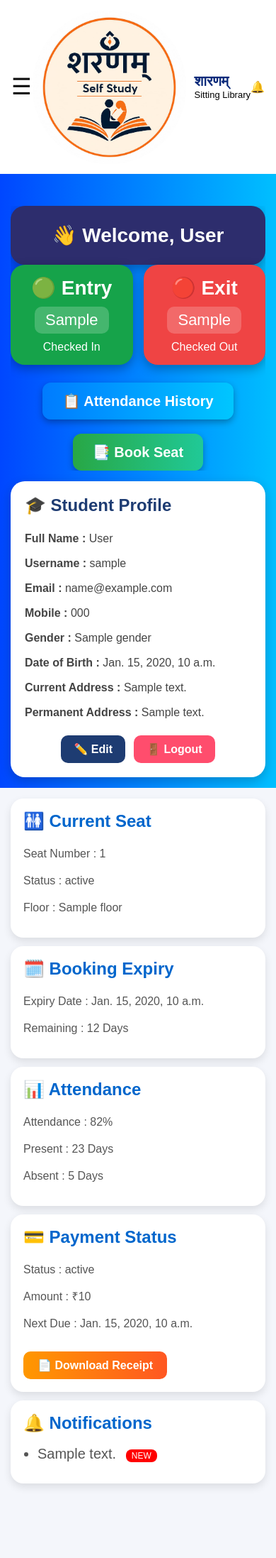
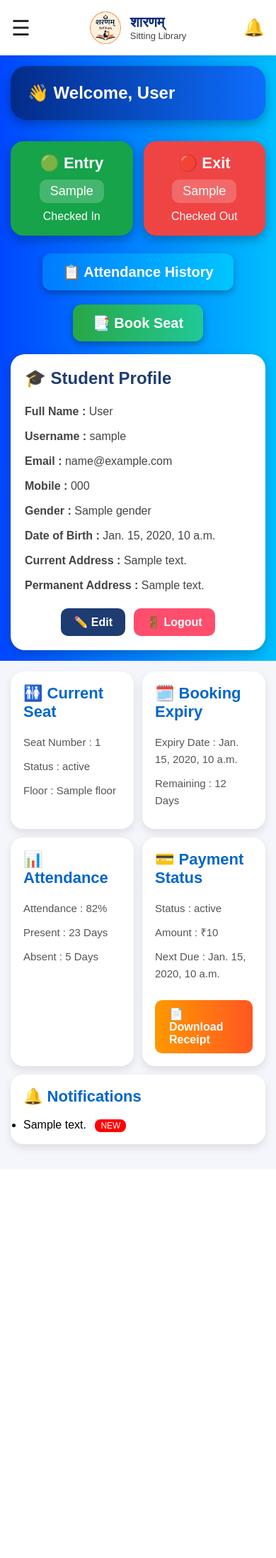
Before and after one commit to pathariyashashi/sharanam-library, a Django app: template templates/library/dashboard.html in a window 390 px wide. Shown: the whole page at 71% size. After the commit the page ends 1625 px from the top, so only its background shows below. Run offline with Django 5.2, Linux system fonts and the light colour scheme; the template is opened without the code that fills it: most values are stand-ins (such as "Sample title", 1, 10 or a date in 2020).

Commit message:
final dashboard mobile ui

```diff
--- a/templates/library/dashboard.html
+++ b/templates/library/dashboard.html
@@ -10,40 +10,25 @@
     margin:0;
     padding:0;
     box-sizing:border-box;
-    font-family:Arial, sans-serif;
+    font-family:Arial,sans-serif;
 }
 
-body{
-    margin:0;
-    padding:0;
+html,body{
+    width:100%;
     overflow-x:hidden;
     background:#eef2ff;
-    min-height:100vh;
-    font-family:Arial,sans-serif;
 }
-img{
-    max-width:100%;
-    height:auto;
-    display:block;
-}
-/* TOP SECTION */
+
+/* ===== DESKTOP ===== */
 
 .top-section{
-
     width:100%;
-
     min-height:420px;
-
     padding:30px;
-
     background:linear-gradient(to right,#0047ff,#00bfff);
-
     display:flex;
-
     justify-content:space-between;
-
     align-items:flex-start;
-
     gap:25px;
 }
 
@@ -54,84 +39,54 @@ img{
 }
 
 .library-box h1{
-
     color:white;
-
     font-size:58px;
-
     line-height:75px;
-
     font-weight:bold;
 }
 
 /* CENTER */
 
 .center-box{
-
     width:40%;
-
     display:flex;
-
     flex-direction:column;
-
     align-items:center;
-
     margin-top:30px;
 }
 
 /* WELCOME */
 
 .welcome-box{
-
     background:#2d2d6d;
-
     color:white;
-
     padding:20px 45px;
-
     border-radius:20px;
-
     font-size:32px;
-
     font-weight:bold;
-
     box-shadow:0 5px 15px rgba(0,0,0,0.3);
-
     margin-bottom:30px;
 }
 
-/* ENTRY EXIT BUTTONS */
+/* ENTRY EXIT */
 
 .entry-exit-buttons{
-
     display:flex;
-
     justify-content:center;
-
     gap:25px;
 }
 
 .entry-btn,
 .exit-btn{
-
     text-decoration:none;
-
     color:white;
-
     padding:20px 35px;
-
     border-radius:20px;
-
     min-width:220px;
-
     display:flex;
-
     flex-direction:column;
-
     align-items:center;
-
     box-shadow:0 5px 15px rgba(0,0,0,0.3);
-
     transition:0.3s;
 }
 
@@ -145,97 +100,62 @@ img{
 
 .entry-btn:hover,
 .exit-btn:hover{
-
     transform:translateY(-5px);
 }
 
-/* BUTTON TEXT */
-
 .btn-title{
-
     font-size:28px;
-
     font-weight:bold;
 }
 
 .btn-time{
-
     margin-top:10px;
-
     font-size:22px;
-
     background:rgba(255,255,255,0.2);
-
     padding:6px 15px;
-
     border-radius:10px;
 }
 
 .btn-status{
-
     margin-top:10px;
-
     font-size:16px;
 }
 
-/* PROFILE BOX */
+/* PROFILE */
 
 .profile-box{
-
     width:25%;
-
     background:white;
-
     padding:20px;
-
     border-radius:20px;
-
     box-shadow:0 5px 15px rgba(0,0,0,0.2);
 }
 
 .profile-box h2{
-
     margin-bottom:20px;
-
     color:#1e3c72;
 }
 
 .profile-box p{
-
     margin-bottom:10px;
-
     line-height:25px;
-
     color:#444;
 }
 
-/* PROFILE BUTTONS */
-
 .profile-buttons{
-
     display:flex;
-
     justify-content:center;
-
     gap:12px;
-
     margin-top:20px;
 }
 
 .edit-btn,
 .logout-btn{
-
     text-decoration:none;
-
     color:white;
-
     padding:10px 18px;
-
     border-radius:10px;
-
     font-weight:bold;
-
-    transition:0.3s;
 }
 
 .edit-btn{
@@ -246,624 +166,174 @@ img{
     background:#ff4d6d;
 }
 
-.edit-btn:hover,
-.logout-btn:hover{
-
-    transform:scale(1.05);
-}
-
-/* CARDS SECTION */
+/* CARDS */
 
 .cards-container{
-
     display:grid;
-
     grid-template-columns:repeat(4,1fr);
-
     gap:20px;
-
     padding:25px;
 }
 
-/* CARD */
-
 .card{
-
     background:white;
-
     padding:22px;
-
     border-radius:18px;
-
     box-shadow:0 5px 12px rgba(0,0,0,0.1);
-
-    transition:0.3s;
-}
-
-.card:hover{
-
-    transform:translateY(-5px);
 }
 
 .card h3{
-
     margin-bottom:18px;
-
     color:#0066cc;
-
     font-size:28px;
 }
 
 .card p{
-
     margin-bottom:10px;
-
     color:#555;
-
-    font-size:22px;
-
+    font-size:20px;
     line-height:30px;
 }
 
-/* NOTIFICATION */
-
 .notification-card{
-
     grid-column:span 2;
 }
 
-.notification-card ul{
+/* MOBILE TOPBAR HIDE */
 
-    margin-top:10px;
-
-    padding-left:20px;
+.mobile-topbar{
+    display:none;
 }
 
-.notification-card li{
+/* ===== MOBILE ===== */
 
-    margin-bottom:12px;
-
-    color:#555;
-
-    font-size:20px;
-}
-
-@media(max-width:768px){
-
-    *{
-        max-width:100%;
-    }
+@media screen and (max-width:768px){
 
     body{
         overflow-x:hidden;
+        background:#f4f6fb;
+        padding-bottom:20px;
     }
-
-    .navbar{
-        padding:15px;
-        flex-direction:column;
-        align-items:center;
-        text-align:center;
-        gap:12px;
-    }
-
-    .logo-section{
-        flex-direction:column;
-        gap:8px;
-    }
-
-    .logo-section img{
-        width:55px;
-        height:55px;
-    }
-
-    .logo-text h2{
-        font-size:24px;
-    }
-
-    .logo-text p{
-        font-size:14px;
-    }
-
-    .nav-links{
-        width:100%;
-        display:flex;
-        flex-wrap:wrap;
-        justify-content:center;
-        gap:10px;
-    }
-
-    .nav-links a{
-        margin:0;
-        font-size:15px;
-    }
-
-    .top-section{
-        flex-direction:column;
-        padding:15px;
-        gap:20px;
-    }
-
-    .library-box,
-    .center-box,
-    .profile-box{
-        width:100%;
-    }
-
-    .library-box h1{
-        font-size:36px;
-        line-height:45px;
-        text-align:center;
-    }
-
-    .welcome-box{
-        width:100%;
-        font-size:22px;
-        padding:15px;
-        text-align:center;
-    }
-
-    .entry-exit-buttons{
-        flex-direction:column;
-        width:100%;
-    }
-
-    .entry-btn,
-    .exit-btn{
-        width:100%;
-        min-width:100%;
-        padding:16px;
-    }
-
-    .cards-container{
-        grid-template-columns:1fr;
-        padding:15px;
-    }
-
-    .card{
-        width:100%;
-        padding:18px;
-    }
-
-    .card h3{
-        font-size:24px;
-    }
-
-    .card p{
-        font-size:16px;
-        line-height:28px;
-    }
-
-    .notification-card{
-        grid-column:span 1;
-    }
-
-    img{
-        max-width:100%;
-        height:auto;
-    }
-
-    .gallery img,
-    .photos img,
-    .image-box img{
-        width:100%;
-        height:auto;
-        object-fit:cover;
-    }
-
-}
-@media(max-width:768px){
-
-    body{
-        overflow-x:hidden;
-    }
-
-    img{
-        max-width:100% !important;
-        height:auto !important;
-        display:block;
-    }
-
-    .top-section,
-    .cards-container,
-    .card{
-        width:100%;
-        overflow:hidden;
-    }
-
-}
-/* FINAL OVERFLOW FIX */
-
-html,body{
-    width:100%;
-    overflow-x:hidden !important;
-}
-
-*{
-    max-width:100%;
-    box-sizing:border-box;
-}
-
-.top-section,
-.cards-container,
-.profile-box,
-.center-box,
-.library-box,
-.card{
-    max-width:100%;
-    overflow:hidden;
-}
-
-img{
-    max-width:100% !important;
-    height:auto !important;
-    display:block;
-}
-
-@media(max-width:768px){
-
-    body{
-        overflow-x:hidden !important;
-    }
-
-    .top-section{
-        flex-direction:column;
-        padding:12px;
-        gap:15px;
-    }
-
-    .library-box,
-    .center-box,
-    .profile-box{
-        width:100% !important;
-    }
-
-    .cards-container{
-        grid-template-columns:1fr !important;
-        padding:10px;
-    }
-
-    .card{
-        width:100% !important;
-    }
-
-    .entry-exit-buttons{
-        flex-direction:column;
-    }
-
-    .entry-btn,
-    .exit-btn{
-        width:100% !important;
-        min-width:100% !important;
-    }
-
-    .welcome-box{
-        width:100%;
-        font-size:22px;
-        text-align:center;
-    }
-
-    .library-box h1{
-        font-size:32px;
-        line-height:42px;
-        text-align:center;
-    }
-
-    .notification-card{
-        grid-column:span 1 !important;
-    }
-
-}
-@media(max-width:768px){
-
-    img{
-        width:70% !important;
-        max-width:250px !important;
-        height:auto !important;
-        margin:auto !important;
-    }
-
-}
-@media(max-width:768px){
-
-.dashboard-container{
-
-    padding:20px;
-}
-
-.dashboard-top{
-
-    display:flex;
-
-    flex-direction:column;
-
-    gap:20px;
-}
-
-.left-section{
-
-    width:100%;
-}
-
-.right-section{
-
-    width:100%;
-}
-
-.action-boxes{
-
-    display:grid;
-
-    grid-template-columns:1fr 1fr;
-
-    gap:15px;
-}
-
-.dashboard-cards{
-
-    display:grid;
-
-    grid-template-columns:1fr;
-
-    gap:15px;
-}
-
-.card{
-
-    width:100%;
-}
-
-.profile-card{
-
-    width:100%;
-}
-
-.attendance-btn,
-
-.book-btn{
-
-    width:100%;
-}
-
-.hero-title{
-
-    font-size:42px;
-}
-body{
-
-    overflow-x:hidden;
-}
-}
-
-@media(max-width:768px){
 
     /* desktop navbar hide */
 
     .navbar{
-
         display:none !important;
     }
 
     /* mobile topbar */
 
     .mobile-topbar{
-
         display:flex;
         justify-content:space-between;
         align-items:center;
+        background:#fff;
         padding:14px 16px;
-    background:white;
         box-shadow:0 2px 10px rgba(0,0,0,0.08);
+        position:sticky;
+        top:0;
+        z-index:999;
     }
 
     .menu-btn{
-
         border:none;
         background:none;
-    font-size:32px;
-    color:#111;
+        font-size:30px;
+        color:#222;
     }
 
     .mobile-logo{
-
         display:flex;
         align-items:center;
         gap:10px;
     }
 
     .mobile-logo img{
-
-    width:45px;
-    height:45px;
+        width:50px !important;
+        height:50px !important;
+        object-fit:contain;
         border-radius:50%;
     }
 
     .mobile-logo h3{
-
         margin:0;
         font-size:20px;
         color:#0a2a7a;
     }
 
     .mobile-logo p{
-
         margin:0;
         font-size:13px;
+        color:#444;
     }
 
-/* top section */
+    .notify-icon{
+        font-size:24px;
+    }
+
+    /* TOP SECTION */
 
     .top-section{
-
         flex-direction:column;
         padding:15px;
+        gap:18px;
     }
 
-/* hide left library text */
+    /* hide big left text */
 
     .library-box{
+        display:none;
+    }
 
-    display:none;
+    .center-box{
+        width:100%;
+        margin:0;
     }
 
     /* welcome */
 
     .welcome-box{
-
-    border-radius:20px;
-    font-size:28px;
-    padding:25px;
+        width:100%;
+        border-radius:22px;
+        padding:24px;
+        font-size:24px;
+        text-align:left;
+        background:linear-gradient(to right,#032b88,#0d6efd);
     }
 
-/* entry exit */
+    /* ENTRY EXIT */
 
     .entry-exit-buttons{
-
         display:grid;
         grid-template-columns:1fr 1fr;
         gap:15px;
+        width:100%;
     }
 
     .entry-btn,
     .exit-btn{
+        min-width:100%;
+        width:100%;
+        padding:18px 10px;
+        border-radius:18px;
+    }
 
+    .btn-title{
+        font-size:22px;
+    }
+
+    .btn-time{
+        font-size:18px;
+    }
+
+    /* PROFILE */
+
+    .profile-box{
         width:100%;
         border-radius:20px;
     }
 
-/* profile */
-
-.profile-box{
-
-    width:100%;
-    margin-top:20px;
-    border-radius:20px;
-}
-
-/* cards */
-
-.cards-container{
-
-    display:grid;
-    grid-template-columns:1fr 1fr;
-    gap:15px;
-    padding:15px;
-}
-
-.card{
-
-    width:100%;
-    border-radius:18px;
-}
-
-/* notification full */
-
-.notification-card{
-
-    grid-column:span 2;
-}
-
-/* remove bottom nav */
-
-.bottom-navbar,
-.bottom-nav,
-.mobile-bottom-nav{
-
-    display:none !important;
-}
-
-/* slider style */
-
-.dashboard-banner,
-.hero-slider,
-.hero-section{
-
-    border-radius:20px;
-    overflow:hidden;
-}
-
-body{
-
-    overflow-x:hidden;
-}
-
-}
-/* MOBILE FIX */
-
-.mobile-logo-img{
-     width:120px;
-    height:auto;
-}
-@media screen and (max-width:768px){
-
-    .mobile-logo-img{
-        width:60px;
-        height:60px;
-        object-fit:contain;
-    }
-
-@media screen and (max-width:768px){
-
-    .top-section{
-        flex-direction:column;
-        padding:15px;
-    }
-
-    .library-box,
-    .welcome-box,
-    .profile-box{
-        width:100%;
-    }
-
-    .cards-container{
-        display:grid;
-        grid-template-columns:1fr 1fr;
-        gap:12px;
-        padding:10px;
-    }
-
-    .info-card{
-        width:100%;
-    }
-
-    .bottom-navbar{
-        display:flex;
-    }
-
-    body{
-        overflow-x:hidden;
-    }
-}
-@media screen and (max-width:768px){
-
-    body{
-        overflow-x:hidden;
-        background:#f4f6fb;
-        padding-bottom:90px;
-    }
-
-    .top-section{
-        flex-direction:column;
-        padding:15px;
-        gap:15px;
-    }
-
-    .library-box,
-    .welcome-box,
-    .profile-box{
-        width:100% !important;
-        margin:0;
-    }
-
-    .library-box{
-        min-height:auto;
-        padding:20px;
-        border-radius:20px;
-    }
-
-    .library-box h1{
-        font-size:48px;
-        line-height:60px;
-    }
+    /* CARDS */
 
     .cards-container{
         display:grid;
@@ -872,45 +342,36 @@ body{
         padding:15px;
     }
 
-    .info-card{
+    .card{
         width:100%;
-        min-height:200px;
+        padding:18px;
+        border-radius:18px;
     }
 
-    .attendance-btn,
-    .book-btn{
-        width:100%;
+    .card h3{
+        font-size:22px;
     }
 
-    .mobile-logo-img{
-        width:60px;
-        height:60px;
-        object-fit:contain;
+    .card p{
+        font-size:15px;
+        line-height:24px;
     }
 
-    .bottom-navbar{
-        position:fixed;
-        bottom:0;
-        left:0;
-        width:100%;
-        background:white;
-        display:flex;
-        justify-content:space-around;
-        padding:10px 0;
-        border-top:1px solid #ddd;
-        z-index:9999;
+    .notification-card{
+        grid-column:span 2;
     }
 
-    .bottom-navbar a{
-        text-decoration:none;
-        color:#0d47a1;
-        font-size:13px;
-        display:flex;
-        flex-direction:column;
-        align-items:center;
-        gap:5px;
+    img{
+        max-width:100%;
+        height:auto;
+        display:block;
     }
 
+    /* REMOVE BOTTOM NAV */
+
+    .bottom-navbar{
+        display:none !important;
+    }
 }
     </style>
 
```
Lines whose indentation alone changed are shown as unchanged.
